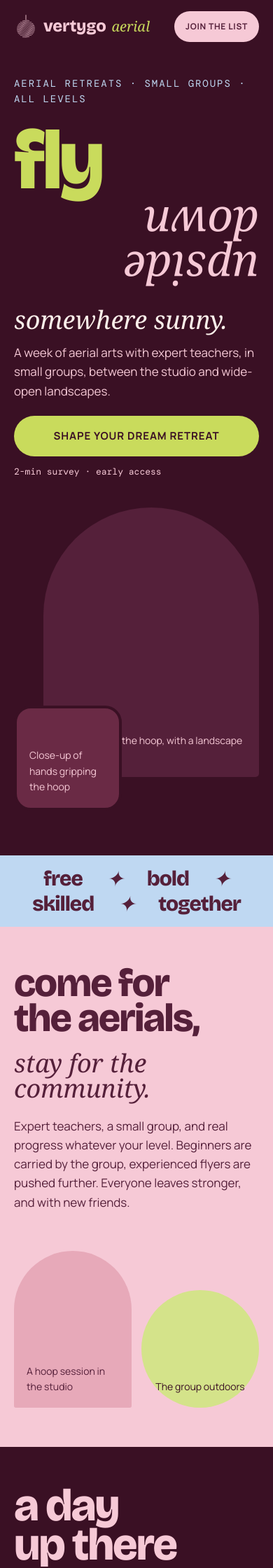
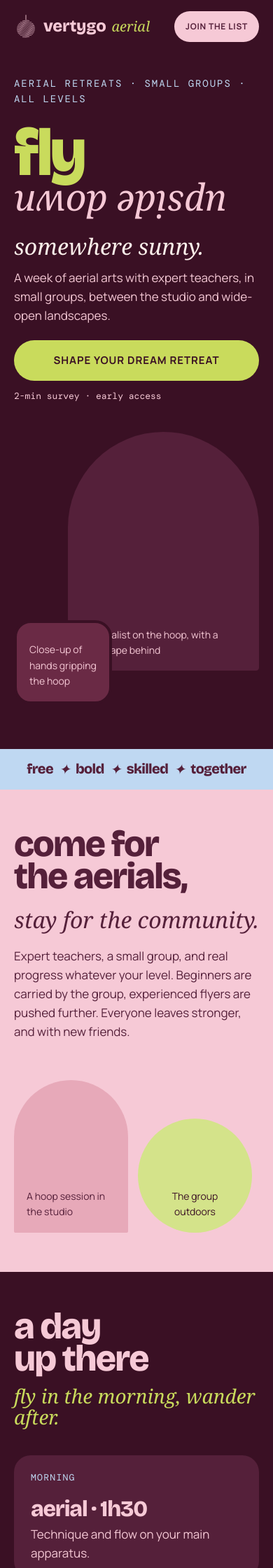
Before and after one commit to lordinatrice/vertygo-site, a Jekyll site: the page built from index.html, in a window 390 px wide. Shown: the top 2240 px of the page at 70% size. Built offline with Jekyll 4.4.1, drawn with Linux system fonts in a browser that asks for light colours; some web fonts are replaced.

Commit message:
Scale type and photos down on phones; drop deploy notes from README
Headings, scripts, the values band, hero photos, collages, destinations
and the portrait are smaller under 640px so each section fits a phone
screen. The mobile page is about 10% shorter.

Co-Authored-By: Claude Opus 5.5 <noreply@anthropic.com>
Claude-Session: https://claude.ai/code/session_01TBiqz2tzn6LReaUmnGXrk7

```diff
--- a/assets/css/main.css
+++ b/assets/css/main.css
@@ -339,8 +339,25 @@ main:focus { outline: none; }
   .destinations { grid-template-columns: 1fr 1fr; gap: 14px 12px; }
   .destination { gap: 8px; }
   .destination .display--card { font-size: 26px; }
+  .destination__photo { aspect-ratio: 1 / 1; }
   .destination__photo.photo--placeholder { padding: 12px; font-size: 12px; }
 
-  .portrait { width: 100%; }
+  /* Smaller type and photos so each section fits a phone screen */
+  .hero__fly { font-size: 96px; }
+  .hero__upside-down { font-size: 52px; }
+  .hero__where { margin-top: 10px; font-size: 32px; }
+  .display--xl, .display--lg { font-size: 52px; }
+  .display--md { font-size: 48px; }
+  .display--huge { font-size: 72px; }
+  .script--lg { font-size: 32px; }
+  .script--md { font-size: 28px; }
+  .band__list { font-size: 20px; gap: 6px 8px; }
+  .hero__photo-main { width: 78%; max-height: 380px; }
+  .hero__photo-detail { width: 40%; height: 120px; }
+  .collage--community, .collage--beyond { max-width: 340px; }
+  .collage__offset { margin-top: 48px; }
+  .portrait { width: 72%; max-width: 280px; }
+  .chip { padding: 8px 14px; font-size: 12px; }
+  .join__card { padding: 48px 20px; }
   .join__card { border-radius: 28px; }
 }
```
Also changed, not shown: README.md.
